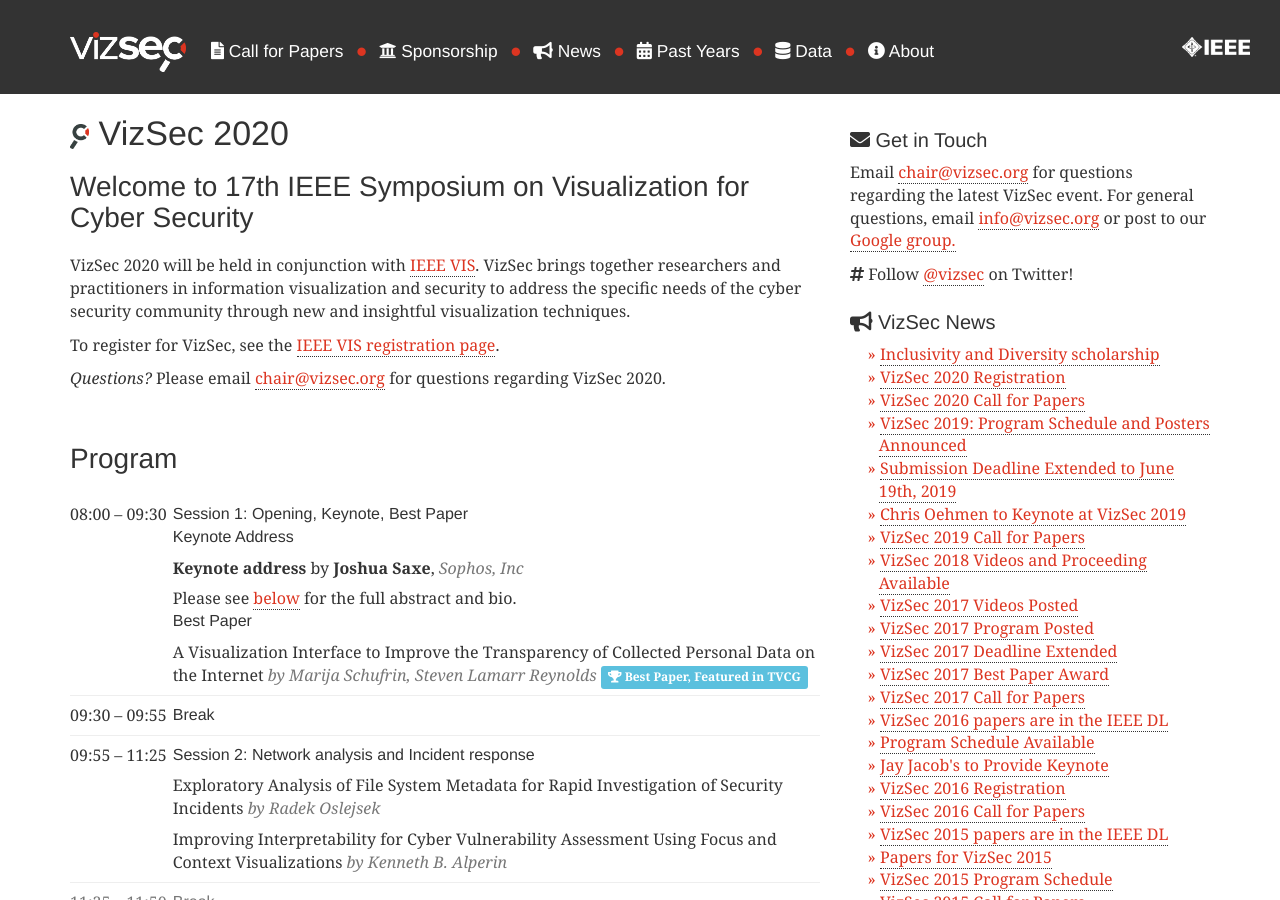
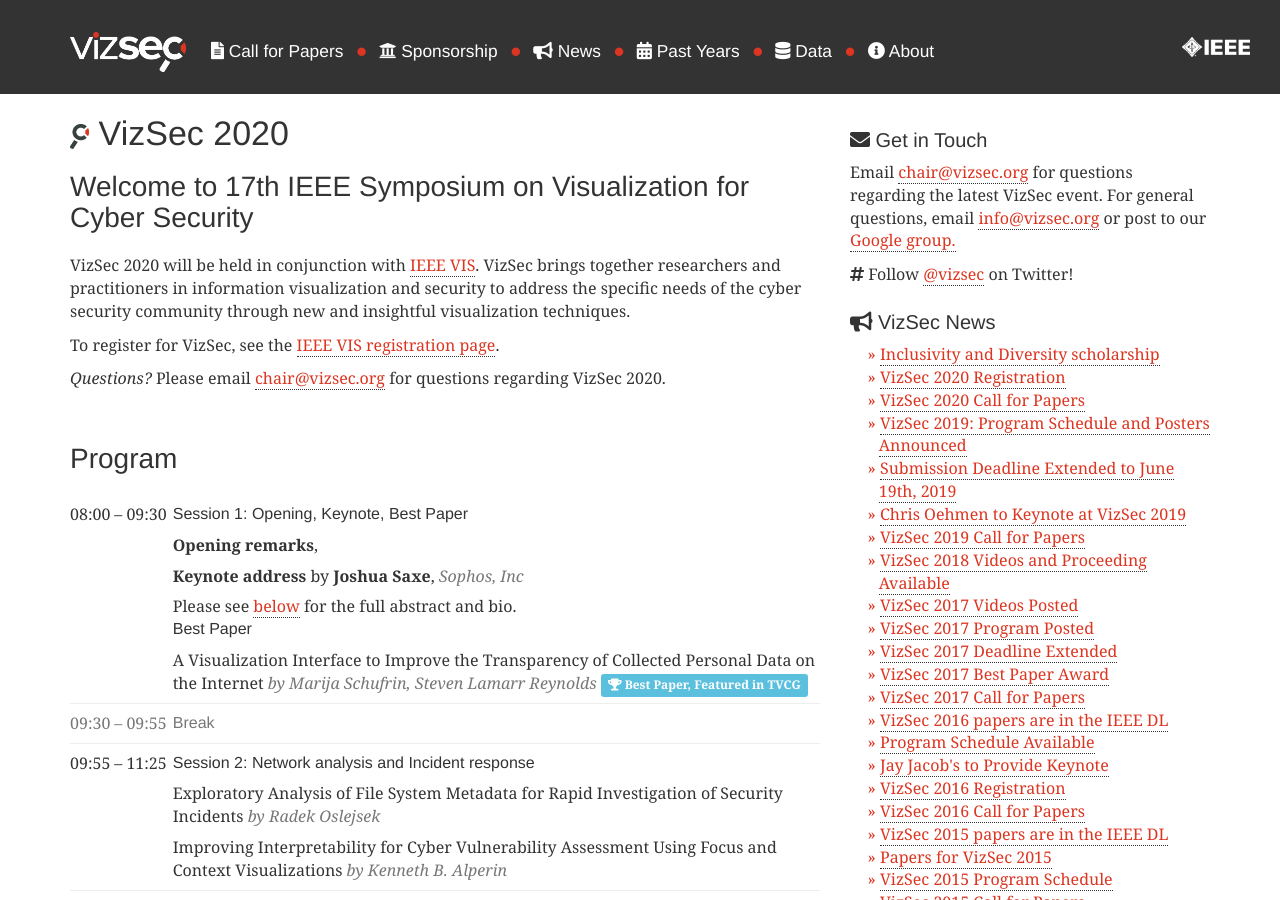
Before and after one commit to vizsec/vizsec.github.io, a Jekyll site: the page built from vizsec2020/index.html, in a window 1280 px wide and 900 px high. Built offline with Jekyll 4.4.1, drawn with Linux system fonts in a browser that asks for light colours; nearby versions of some CDN libraries.

Commit message:
first draft of the program

```diff
--- a/vizsec2020/index.html
+++ b/vizsec2020/index.html
@@ -36,9 +36,9 @@
             </h4>
 
 
-            <h4>
-                Keynote Address<br/>
-            </h4>
+            <p>
+                <strong>Opening remarks</strong>,
+            </p>
 
             <p>
                 <strong>Keynote address</strong> by <strong>Joshua Saxe</strong>,
@@ -62,7 +62,7 @@
         </td>
     </tr>
 
-    <tr>
+    <tr class="text-muted">
         <td>09:30</td>
         <td>&ndash;</td>
         <td>09:55</td>
@@ -138,12 +138,12 @@
             </p>
 
 
-            <p>Poster Session: Poster booster, Best poster
+            <p><strong>Poster Session: Poster booster, Best poster   </strong>
 
             </p>
 
 
-            <p>Closing
+            <p><strong>Closing</strong>
 
             </p>
 
```
